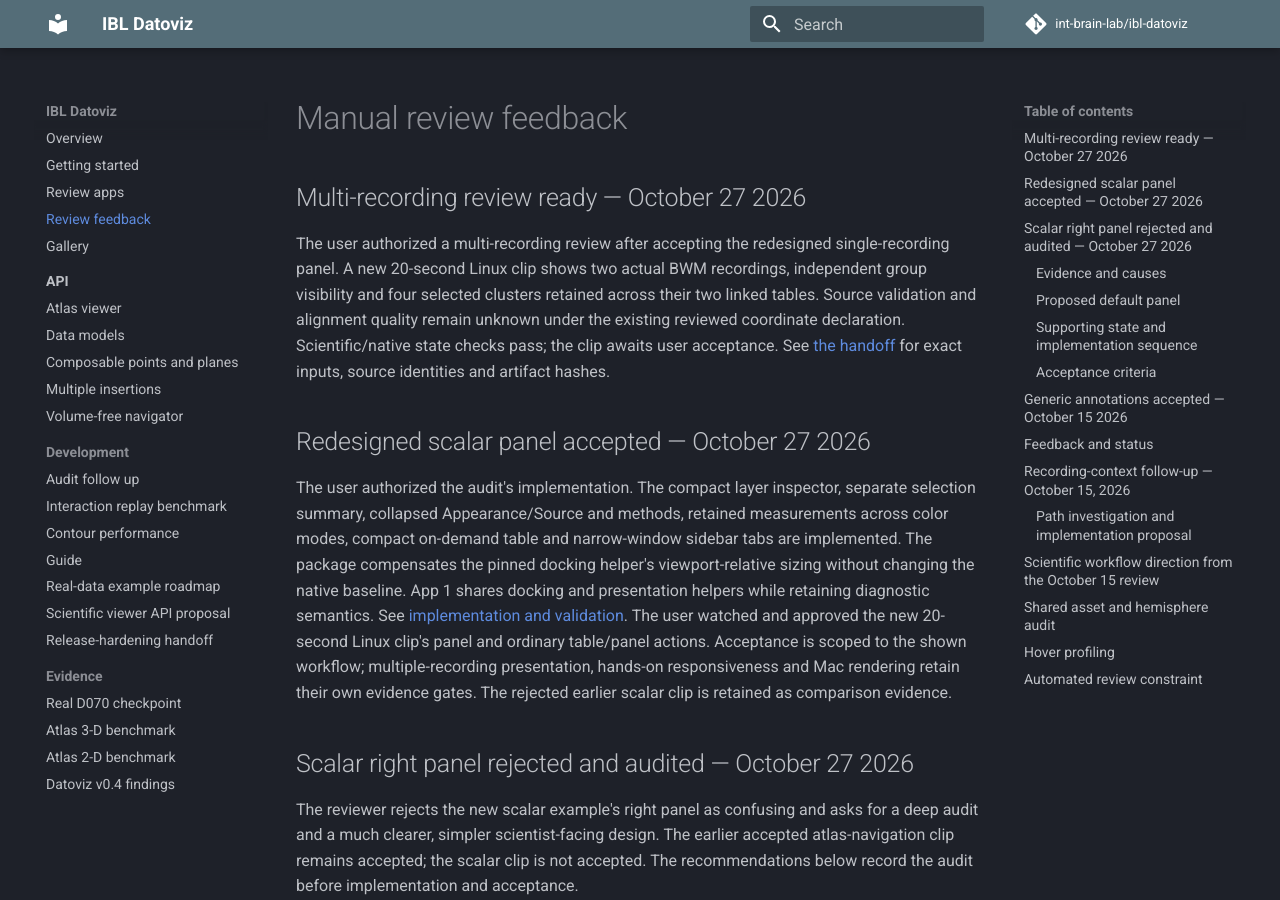
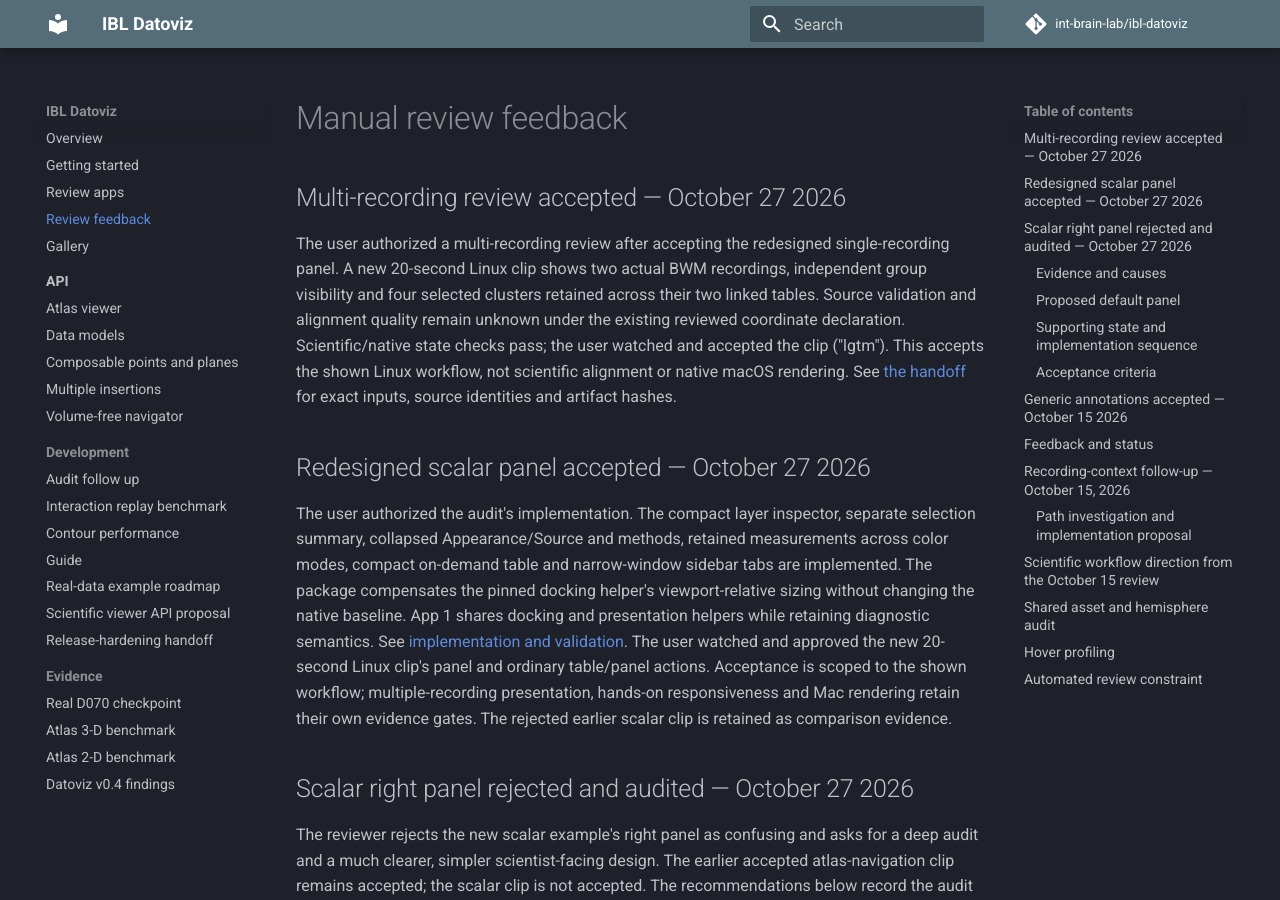
Before and after one commit to int-brain-lab/ibl-datoviz, an MkDocs documentation site: the page built from docs/REVIEW_FEEDBACK.md, in a window 1280 px wide and 900 px high. Built offline with MkDocs 1.6.1 and Material for MkDocs 9.7.7, drawn with Linux system fonts in a browser that asks for light colours; comment, search, counter and statistics services are not loaded.

Commit message:
docs: record acceptance of multi-recording review

```diff
--- a/docs/REVIEW_FEEDBACK.md
+++ b/docs/REVIEW_FEEDBACK.md
@@ -1,14 +1,15 @@
 # Manual review feedback
 
-## Multi-recording review ready — October 27 2026
+## Multi-recording review accepted — October 27 2026
 
 The user authorized a multi-recording review after accepting the redesigned
 single-recording panel. A new 20-second Linux clip shows two actual BWM
 recordings, independent group visibility and four selected clusters retained
 across their two linked tables. Source validation and alignment quality remain
 unknown under the existing reviewed coordinate declaration. Scientific/native
-state checks pass; the clip awaits user acceptance. See
-[the handoff](NEXT_STEPS.md#two-recording-visibility-and-selection-review-ready-october-27-2026)
+state checks pass; the user watched and accepted the clip ("lgtm"). This accepts
+the shown Linux workflow, not scientific alignment or native macOS rendering. See
+[the handoff](NEXT_STEPS.md#two-recording-visibility-and-selection-review-accepted-october-27-2026)
 for exact inputs, source identities and artifact hashes.
 
 ## Redesigned scalar panel accepted — October 27 2026
```
Also changed, not shown: docs/NEXT_STEPS.md (+4 -2 lines).
